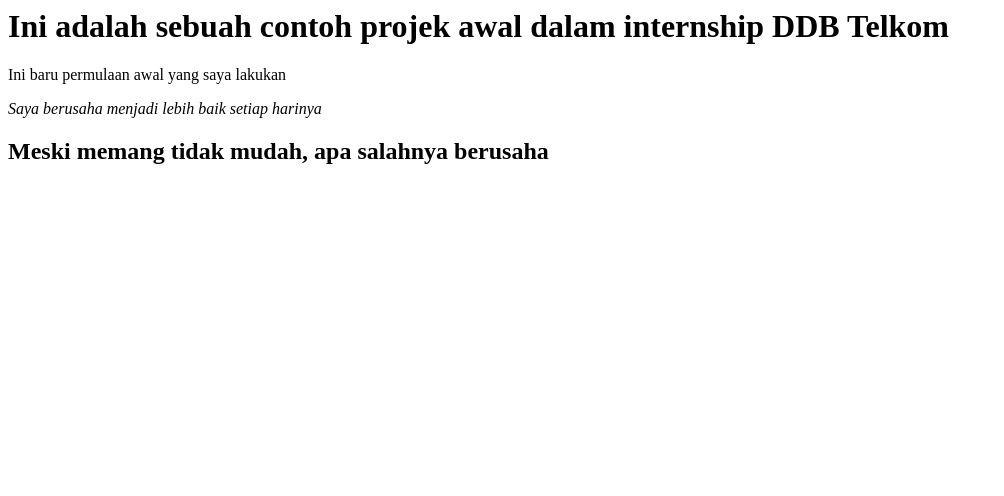
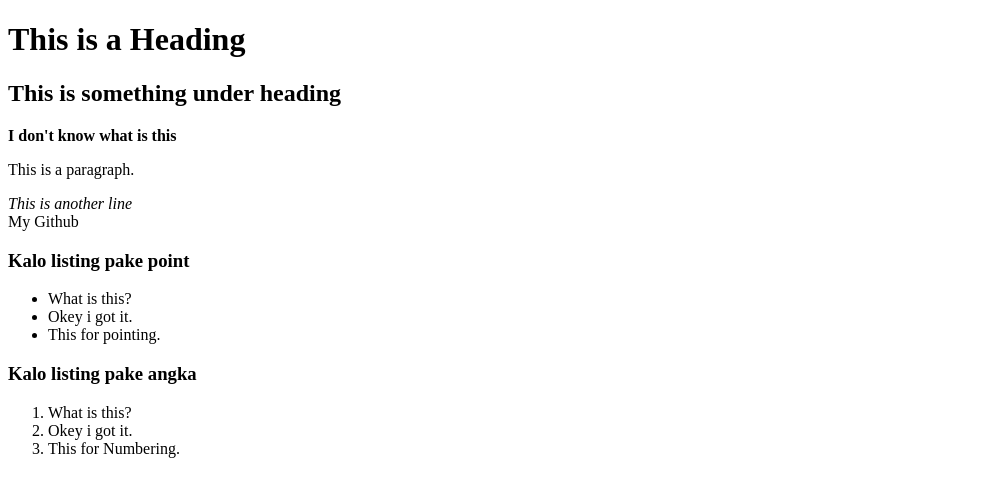
Before and after one commit to ghinarj/project-ghina2, a plain HTML site: page index.html in a window 1280 px wide. Shown: the whole page, without its empty margins (0-1004 px from the left). Drawn offline with Linux system fonts and the light colour scheme.

Commit message:
Ubah isi

```diff
--- a/index.html
+++ b/index.html
@@ -1,11 +1,29 @@
+<!DOCTYPE html>
 <html>
-    <head>
-        <title>DDB Telkom</title>
-    </head>
-    <body>
-        <h1>Ini adalah sebuah contoh projek awal dalam internship DDB Telkom</h1>
-             <p>Ini baru permulaan awal yang saya lakukan</p>
-             <i>Saya berusaha menjadi lebih baik setiap harinya</i>
-        <h2>Meski memang tidak mudah, apa salahnya berusaha</h2>
-    </body>
+<head>
+    <title>DDB Telkom</title>
+</head>
+<body>
+    <h1 title="This is real head">This is a Heading</h1>
+    <h2 title="This is second head">This is something under heading</h2>
+    <b title="just bolding">I don't know what is this</b>
+    <p title="new paragraph">This is a paragraph.</p>
+    <i title="italic line"> This is another line</i>
+    <br title="this is for remove space between >
+        <a href="https://github.com/ghinarj">My Github</a>
+    </br>
+    <h3>Kalo listing pake point</h3>
+    <ul title="make a list with pointing">
+        <li>What is this?</li>
+        <li>Okey i got it.</li>
+        <li>This for pointing.</li>
+    </ul>
+    <h3>Kalo listing pake angka</h3>
+    <ol title="make a list with numbering">
+        <li>What is this?</li>
+        <li>Okey i got it.</li>
+        <li>This for Numbering.</li>
+    </ol>
+
+</body>
 </html>
```
